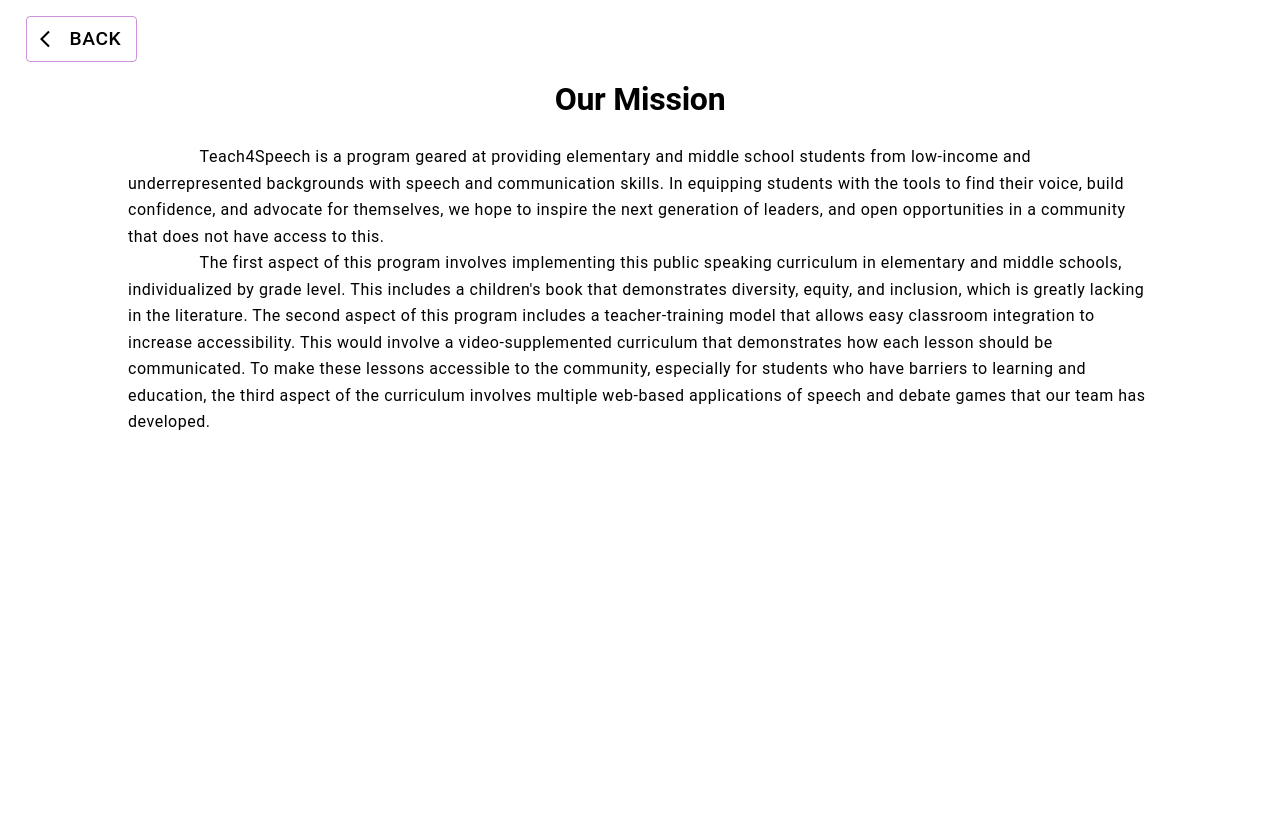
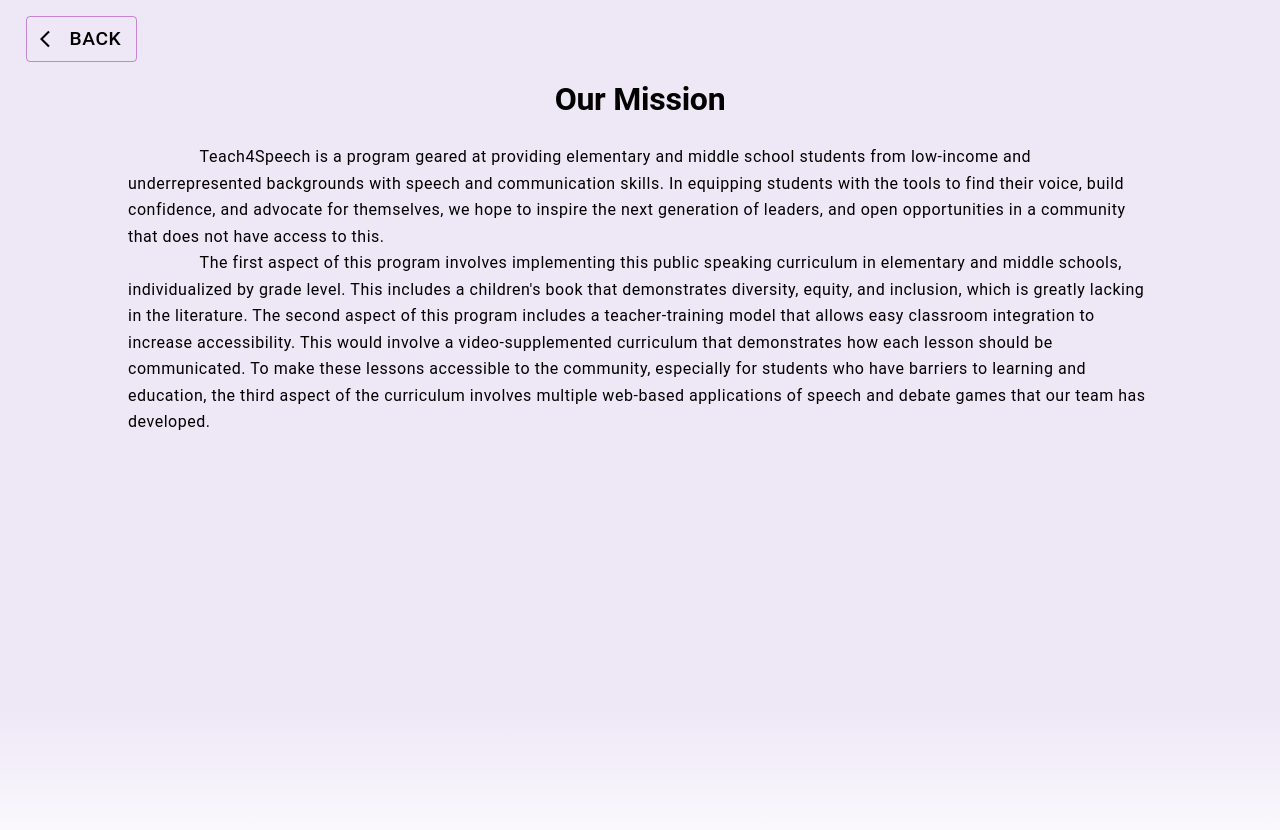
Before and after one commit to Bravo-Luis/teach4speech, a React (Vite) app: page /ourmission in a window 1280 px wide. Shown: the top 830 px of the page. Before the commit the page ends 800 px from the top, so only its background shows below. Built offline with nearby package versions, Linux system fonts and the light colour scheme; no server answers.

Commit message:
adding gradient background to learn more page of Our Goal

```diff
--- a/src/components/landing/Mission/Mission.tsx
+++ b/src/components/landing/Mission/Mission.tsx
@@ -1,19 +1,24 @@
-import { Button, Container, Typography } from "@mui/material";
+import { Box, Button, Theme, Typography } from "@mui/material";
 import { useNavigate } from "react-router-dom";
 import ArrowBackIosIcon from "@mui/icons-material/ArrowBackIos";
+
+const gradient = (theme: Theme) => {
+  return `linear-gradient(180deg, ${theme.palette.secondary.light}, ${theme.palette.secondary.light}, ${theme.palette.secondary.light}, ${theme.palette.secondary.light}, ${theme.palette.secondary.light}, white)`;
+};
 
 function Mission() {
   const navigate = useNavigate();
 
   return (
-    <Container
-      maxWidth="sm"
+    <Box
       sx={{
         display: "flex",
         flexDirection: "column",
         alignItems: "center",
-        marginTop: "10vh",
         width: "100vw",
+        height: "100vh",
+        paddingTop: "10vh",
+        background: gradient,
       }}
     >
       <Button
@@ -66,7 +71,7 @@
         <br />
         <br />
       </Typography>
-    </Container>
+    </Box>
   );
 }
 
```
